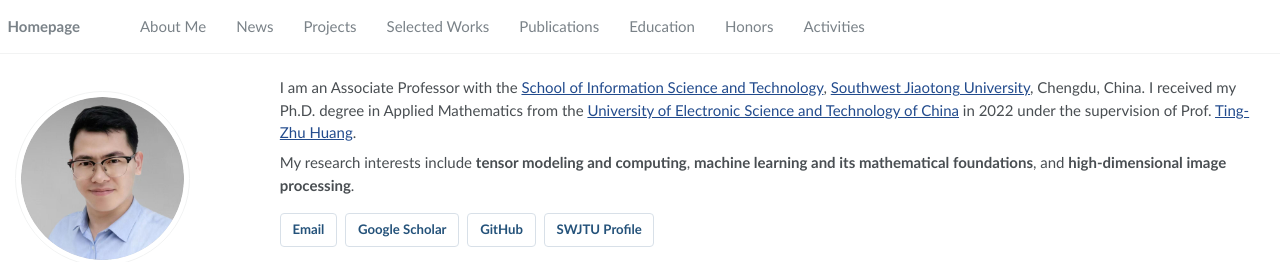
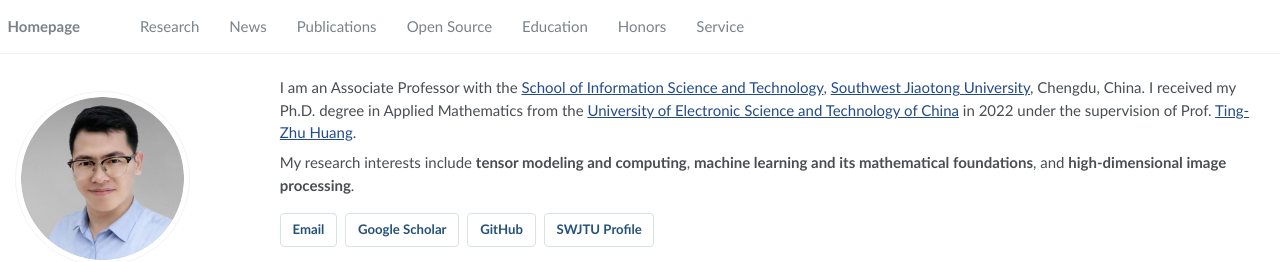
Before and after one commit to YuBangZheng/yubangzheng.github.io, a Jekyll site: the page built from pages/about.md, in a window 1280 px wide. Shown: the top 262 px of the page. Built offline with Jekyll 4.4.1, drawn with Linux system fonts in a browser that asks for light colours.

Commit message:
Update navigation.yml

```diff
--- a/_data/navigation.yml
+++ b/_data/navigation.yml
@@ -1,19 +1,16 @@
-# main links links
+# Main navigation
 main:
-  - title: "About Me"
-    url: "/#about-me"
+  - title: "Research"
+    url: "/#research"
 
   - title: "News"
     url: "/#news"
 
-  - title: "Projects"
-    url: "/#projects"
-
-  - title: "Selected Works"
-    url: "/#selected-publications"
-
   - title: "Publications"
     url: "/publications/"
+
+  - title: "Open Source"
+    url: "/#open-source"
 
   - title: "Education"
     url: "/#education"
@@ -21,5 +18,5 @@ main:
   - title: "Honors"
     url: "/#honors"
 
-  - title: "Activities"
-    url: "/#academic-activities"
+  - title: "Service"
+    url: "/#service"
```
